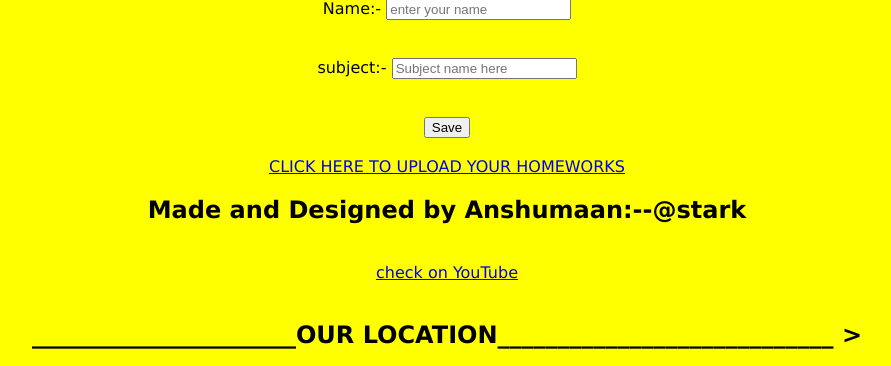
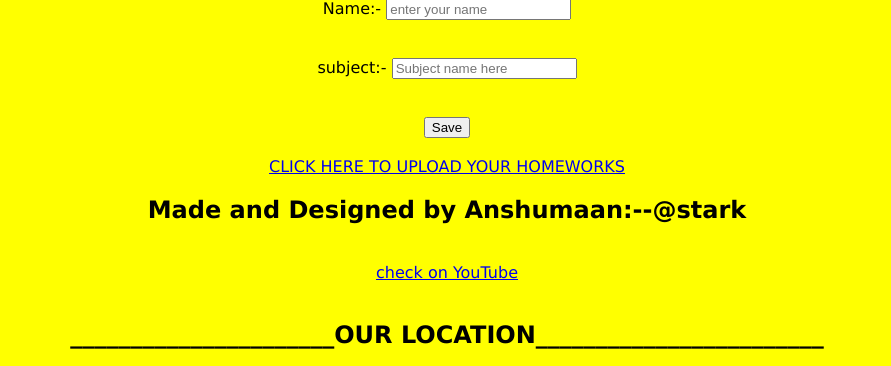
Before and after one commit to stark136/cchs, a Django app: page / in a window 1280 px wide. Shown: the part 625-991 px from the top of the page, without its empty margins (193-1084 px from the left). Run offline with Django 3.2, Linux system fonts and the light colour scheme.

Commit message:
Update home.html

```diff
--- a/templates/home.html
+++ b/templates/home.html
@@ -224,14 +224,20 @@ function showSlides() {
 <a href="https://youtube.com/channel/UCQQm-n6X2750raKsZ1j6Svw">check on YouTube</a>
 <BR>
 <BR>
-
-  <div class="container-fluid">
+  <style>
+    .map{
+      max-width=100%;
+      max-height=100%;
+      display:block;
+    }
+  </style>
+  <div class="map">
     <center>
-    <h2>______________________OUR LOCATION____________________________ ></h2>
+    <h2>______________________OUR LOCATION________________________</h2>
     <center>
     <iframe src="https://www.google.com/maps/embed?pb=!1m18!1m12!1m3!1d769.4613033845037!2d85.15250532201787!3d25.61001781907011!2m3!1f0!2f0!3f0!3m2!1i1024!2i768!4f13.1!3m3!1m2!1s0x39ed58f4780947ab%3A0x3242751c04650794!2sChrist%20Church%20High%20School!5e1!3m2!1sen!2sin!4v1625917835646!5m2!1sen!2sin" width="600" height="450" style="border:0;" allowfullscreen="" loading="lazy"></iframe>
 
-    <h2>______________________OUR LOCATION____________________________ ></h2>
+    <h2>______________________OUR LOCATION_________________________</h2>
     </div>
    <BR>
      <BR>
```
